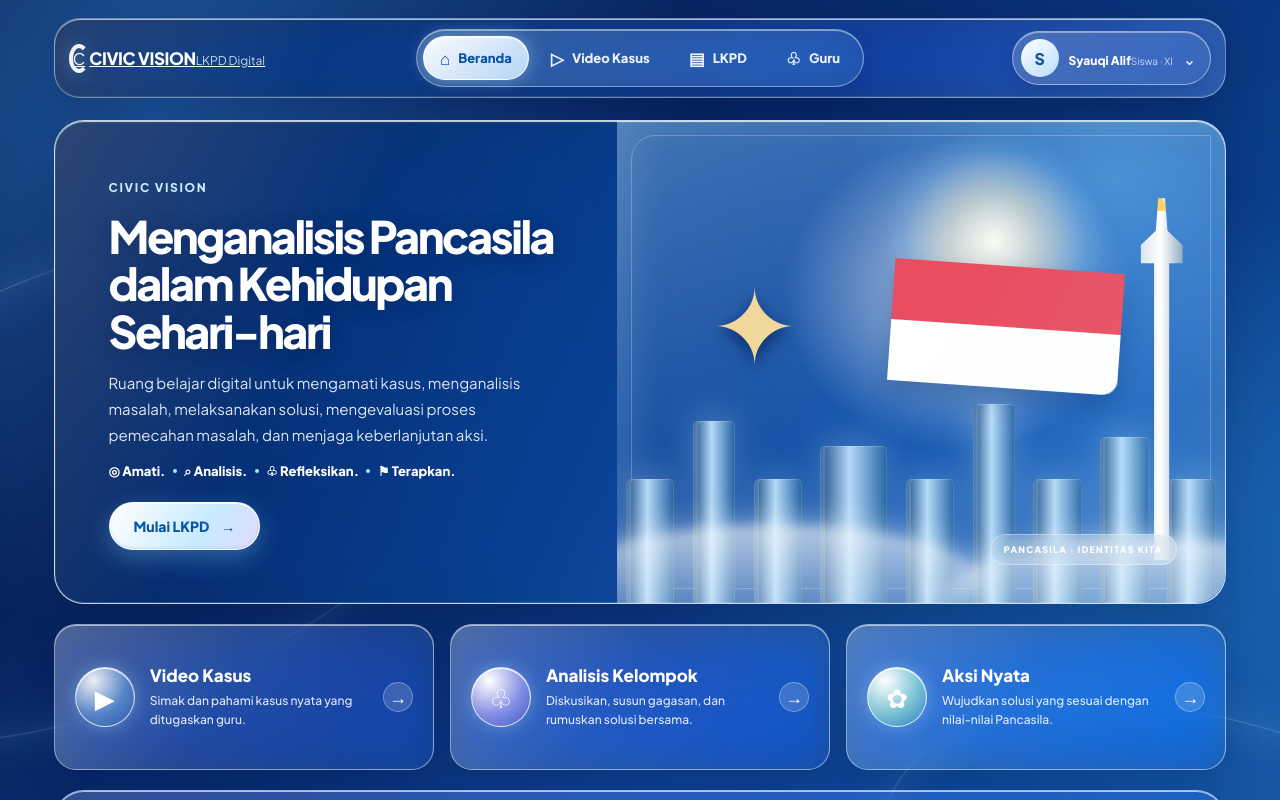
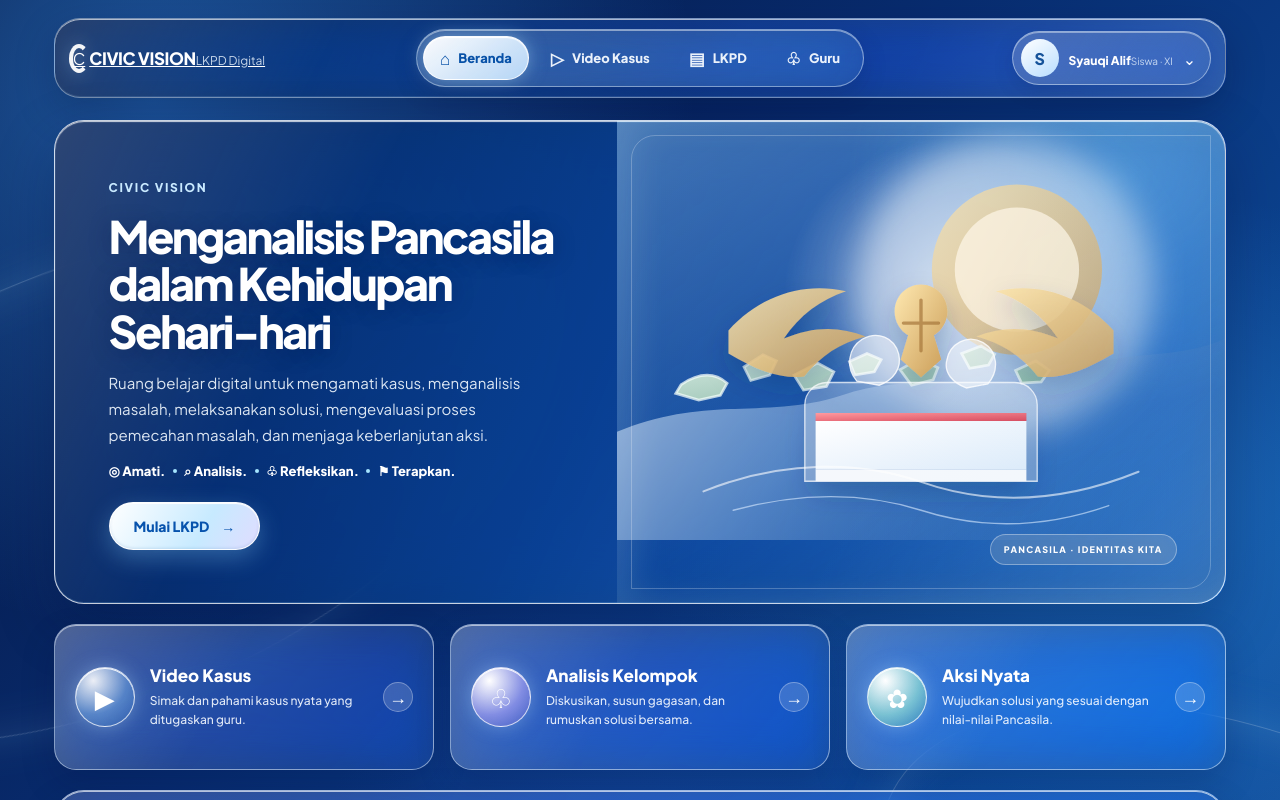
Before and after one commit to syauqigntg-art/civic-vision, a Next.js app: page / in a window 1280 px wide. Shown: the top 800 px of the page. Built offline with nearby package versions, Linux system fonts and the light colour scheme; no server answers.

Commit message:
style(student-home): replace CSS-symbol hero with Pancasila artwork

```diff
--- a/app/page.tsx
+++ b/app/page.tsx
@@ -19,12 +19,8 @@ export default function Home() {
           <Link className="student-cta" href="/lkpd/identitas">Mulai LKPD <span aria-hidden="true">→</span></Link>
         </div>
         <div className="student-hero-art" aria-hidden="true">
-          <div className="hero-sun" />
-          <div className="hero-skyline"><i/><i/><i/><i/><i/><i/><i/><i/><i/></div>
-          <div className="hero-garuda"><span>✦</span></div>
-          <div className="hero-flag"><span/><span/></div>
-          <div className="hero-monument"><i/></div>
-          <div className="hero-cloud cloud-one"/><div className="hero-cloud cloud-two"/>
+          <div className="hero-art-glow" />
+          <img className="hero-visual-image" src="/images/pancasila-hero.svg" alt="" />
           <div className="hero-art-caption">PANCASILA · IDENTITAS KITA</div>
         </div>
       </section>
```
